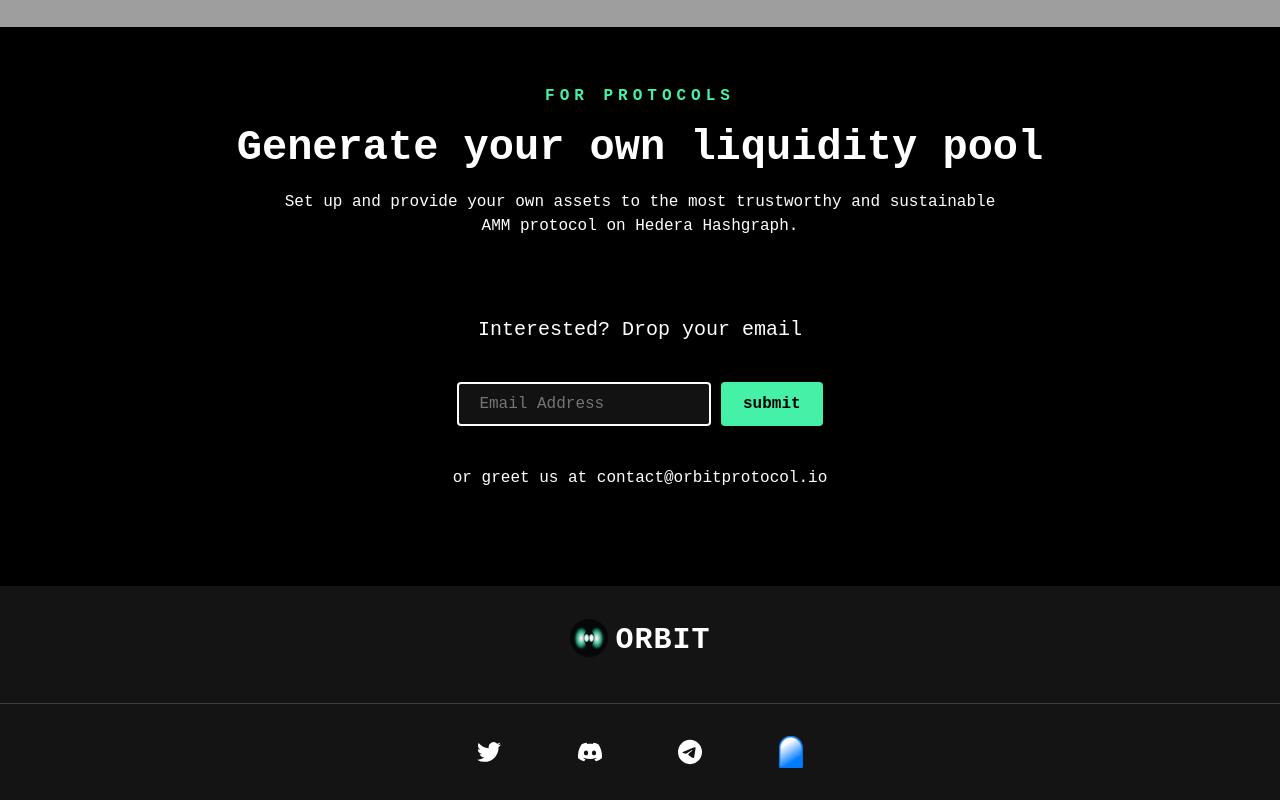
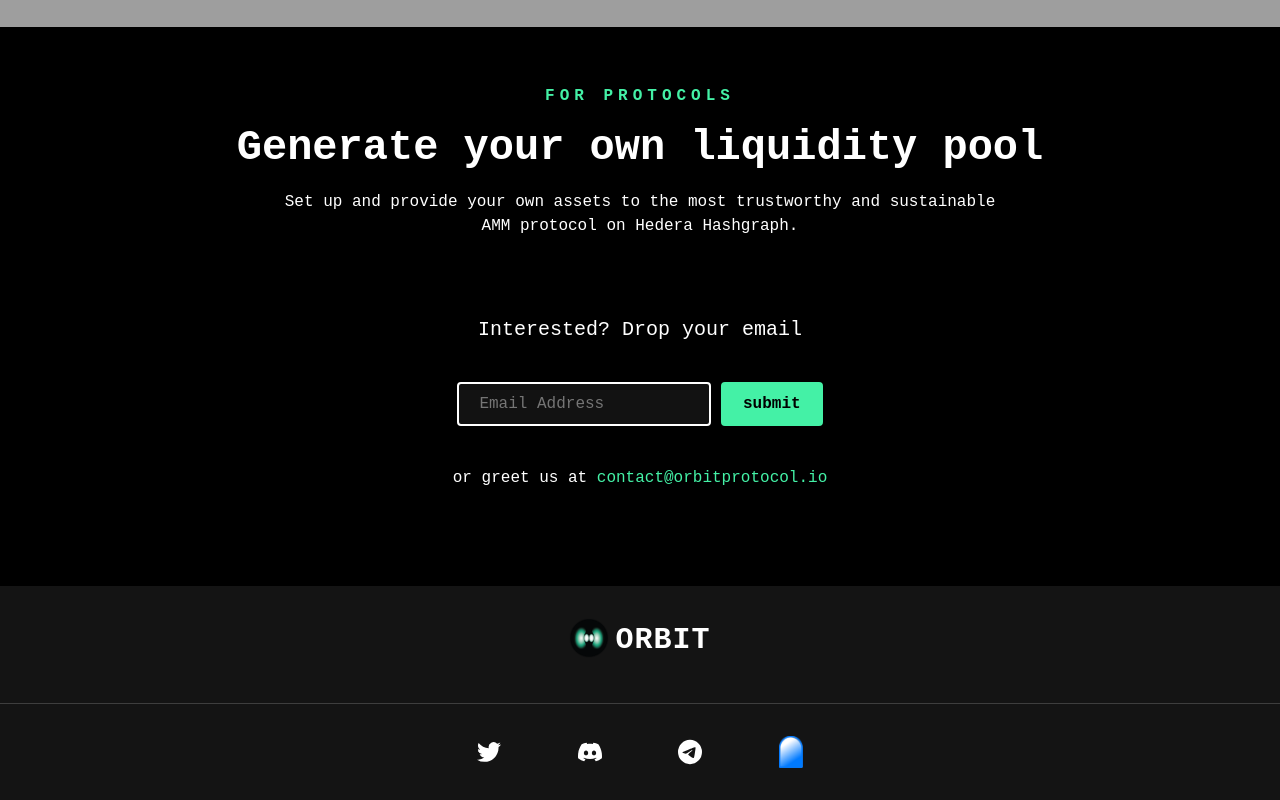
Before and after one commit to icest99/OrbitProtocol, a plain HTML site: page index.html in a window 1280 px wide. Shown: the part 773-1573 px from the top of the page. Drawn offline with Linux system fonts and the light colour scheme; grey boxes are pictures that could not be loaded; a web font is replaced by a local one.

Commit message:
change contact address color

```diff
--- a/index.html
+++ b/index.html
@@ -192,7 +192,7 @@
             <button class="submit-btn">submit</button>
           </div>
 
-          <p style="font-size: 16px; font-weight: 400; margin-top: 20px">or greet us at <span>contact@orbitprotocol.io</span></p>
+          <p style="font-size: 16px; font-weight: 400; margin-top: 20px">or greet us at <span style="color:#44f1a6">contact@orbitprotocol.io</span></p>
         </header>
 
         <!-- <div class="row">
```
